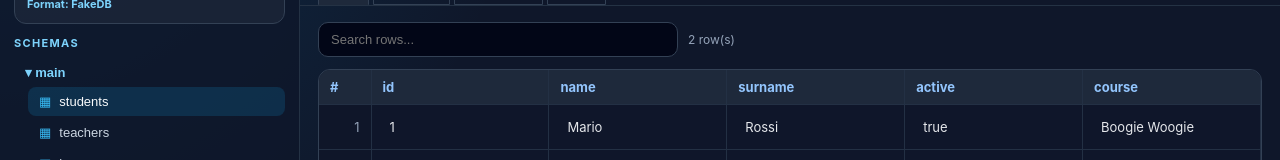
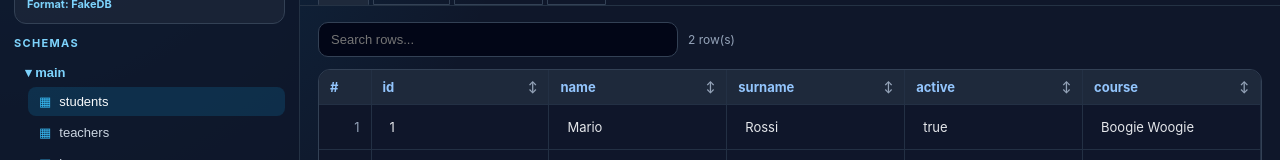
Before and after one commit to aiellolorenzo23/FakeDBStudio, a React (Vite) app in the folder src/renderer/: page / in a window 1280 px wide. Shown: the part 192-352 px from the top of the page. Built offline with nearby package versions, Linux system fonts and the light colour scheme.

Commit message:
added sort functionality and updated css

```diff
--- a/src/renderer/src/App.tsx
+++ b/src/renderer/src/App.tsx
@@ -50,6 +50,39 @@ type PersistedDatabaseContent = {
   content: string
   formatLabel: string
   fallbackToFakeDb: boolean
+}
+
+type SortDirection = 'asc' | 'desc'
+
+type TableSortState = {
+  column: string
+  direction: SortDirection
+} | null
+
+function isEmptySortableValue(value: JsonValue | undefined): boolean {
+  return value === undefined || value === null || value === ''
+}
+
+function compareSortableValues(left: JsonValue | undefined, right: JsonValue | undefined): number {
+  const leftIsEmpty = isEmptySortableValue(left)
+  const rightIsEmpty = isEmptySortableValue(right)
+
+  if (leftIsEmpty && rightIsEmpty) return 0
+  if (leftIsEmpty) return 1
+  if (rightIsEmpty) return -1
+
+  if (typeof left === 'number' && typeof right === 'number') {
+    return left - right
+  }
+
+  if (typeof left === 'boolean' && typeof right === 'boolean') {
+    return Number(left) - Number(right)
+  }
+
+  return stringifyValue(left).localeCompare(stringifyValue(right), undefined, {
+    numeric: true,
+    sensitivity: 'base'
+  })
 }
 
 function stringifyValue(value: JsonValue | undefined): string {
@@ -492,6 +525,7 @@ function App(): JSX.Element {
   const [queryError, setQueryError] = useState<string | null>(null)
   const [queryHasRun, setQueryHasRun] = useState(false)
   const [tableFilter, setTableFilter] = useState('')
+  const [tableSort, setTableSort] = useState<TableSortState>(null)
   const [confirmDialog, setConfirmDialog] = useState<ConfirmDialogState>(null)
   const [contextMenu, setContextMenu] = useState<ContextMenuState>(null)
   const [sourceFormat, setSourceFormat] = useState<SourceFormat>('fakeDb')
@@ -530,6 +564,20 @@ function App(): JSX.Element {
       columns.some((column) => stringifyValue(row[column]).toLowerCase().includes(normalizedFilter))
     )
   }, [rows, columns, tableFilter])
+  const sortedFilteredRows = useMemo(() => {
+    if (!tableSort) {
+      return filteredRows
+    }
+
+    return [...filteredRows].sort((left, right) => {
+      const compareResult = compareSortableValues(
+        left.row[tableSort.column],
+        right.row[tableSort.column]
+      )
+
+      return tableSort.direction === 'asc' ? compareResult : -compareResult
+    })
+  }, [filteredRows, tableSort])
 
   function updateCurrentTable(nextRows: TableRow[]): void {
     setDb((currentDb) => ({
@@ -630,6 +678,7 @@ function App(): JSX.Element {
 
   function resetTableUiState(): void {
     setTableFilter('')
+    setTableSort(null)
     setSelectedRowIndex(null)
     setRawJsonText('')
     setRawJsonError(null)
@@ -1238,6 +1287,34 @@ function App(): JSX.Element {
       setQueryHasRun(true)
       setStatusMessage('Query failed')
     }
+  }
+
+  function toggleTableSort(column: string): void {
+    setTableSort((currentSort) => {
+      if (!currentSort || currentSort.column !== column) {
+        return {
+          column,
+          direction: 'asc'
+        }
+      }
+
+      if (currentSort.direction === 'asc') {
+        return {
+          column,
+          direction: 'desc'
+        }
+      }
+
+      return null
+    })
+  }
+
+  function getTableSortIndicator(column: string): string {
+    if (!tableSort || tableSort.column !== column) {
+      return '↕'
+    }
+
+    return tableSort.direction === 'asc' ? '↑' : '↓'
   }
 
   function requestUnsavedChangesConfirmation(action: () => void | Promise<void>): void {
@@ -1437,6 +1514,12 @@ function App(): JSX.Element {
               <p>
                 {rows.length} rows · {columns.length} columns
                 {tableFilter.trim() && <> · filtered {filteredRows.length}</>}
+                {tableSort && (
+                  <>
+                    {' '}
+                    · sorted by {tableSort.column} {tableSort.direction.toUpperCase()}
+                  </>
+                )}
                 {selectedRowIndex !== null && <> · selected row #{selectedRowIndex + 1}</>}
               </p>
             </div>
@@ -1521,13 +1604,28 @@ function App(): JSX.Element {
                       <tr>
                         <th className="row-number">#</th>
                         {columns.map((column) => (
-                          <th key={column}>{column}</th>
+                          <th key={column}>
+                            <button
+                              className={
+                                tableSort?.column === column
+                                  ? 'column-sort-button active'
+                                  : 'column-sort-button'
+                              }
+                              onClick={() => toggleTableSort(column)}
+                              title={`Sort by ${column}`}
+                            >
+                              <span>{column}</span>
+                              <span className="column-sort-indicator">
+                                {getTableSortIndicator(column)}
+                              </span>
+                            </button>
+                          </th>
                         ))}
                       </tr>
                     </thead>
 
                     <tbody>
-                      {filteredRows.map(({ row, originalIndex }) => (
+                      {sortedFilteredRows.map(({ row, originalIndex }) => (
                         <tr
                           key={originalIndex}
                           className={selectedRowIndex === originalIndex ? 'selected-row' : ''}
--- a/src/renderer/src/assets/main.css
+++ b/src/renderer/src/assets/main.css
@@ -769,3 +769,38 @@ button:disabled:hover {
 .context-menu .danger-menu-item:hover {
   background: rgba(127, 29, 29, 0.35);
 }
+
+.column-sort-button {
+  display: flex;
+  align-items: center;
+  justify-content: space-between;
+  gap: 8px;
+  width: 100%;
+  padding: 0;
+  border: none;
+  background: transparent;
+  color: inherit;
+  font: inherit;
+  font-weight: 700;
+  text-align: left;
+  border-radius: 6px;
+}
+
+.column-sort-button:hover {
+  background: rgba(56, 189, 248, 0.08);
+}
+
+.column-sort-button.active {
+  color: #7dd3fc;
+}
+
+.column-sort-indicator {
+  color: #94a3b8;
+  font-size: 11px;
+  min-width: 14px;
+  text-align: right;
+}
+
+.column-sort-button.active .column-sort-indicator {
+  color: #7dd3fc;
+}
```
